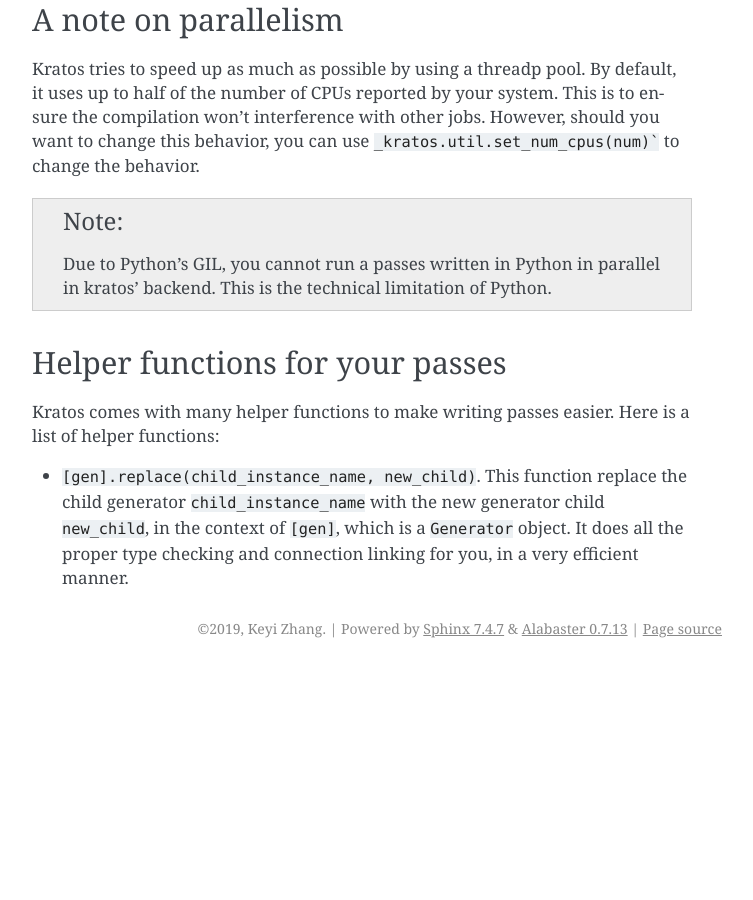
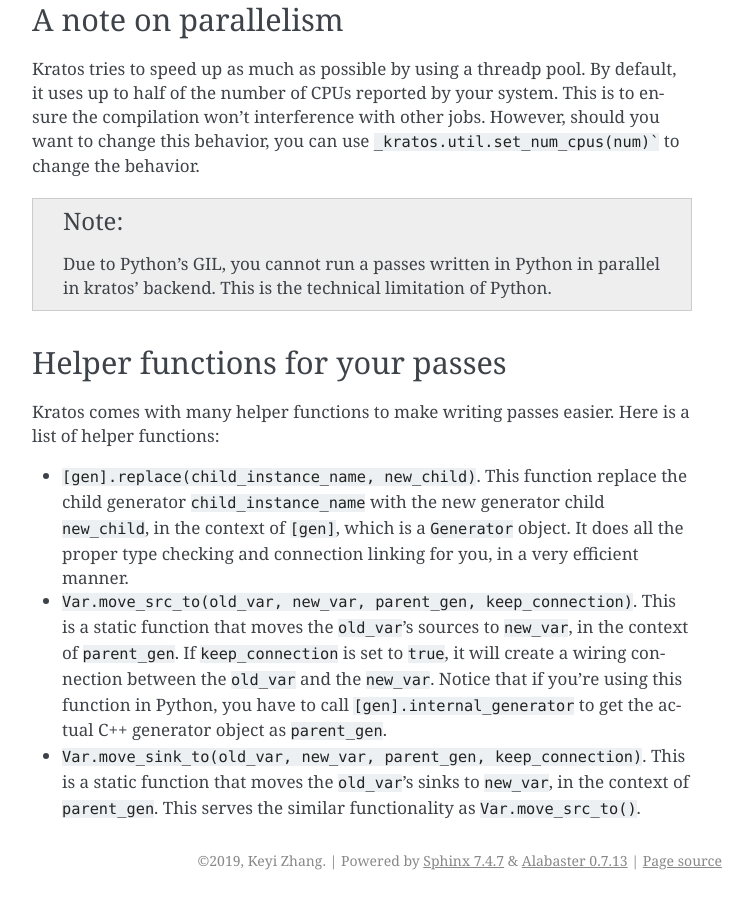
Before and after one commit to Kuree/kratos, a Sphinx documentation site: the page built from docs/advanced/passes.rst, in a window 1280 px wide and 900 px high, scrolled down 3425 px. Shown: the whole window, without its empty margins (388-1141 px from the left). Built offline with Sphinx 7.4.7, drawn with Linux system fonts in a browser that asks for light colours; before the commit the page ends 4093 px from its top, so only the background shows below that.

Commit message:
expose more C++ utility functions to Python

```diff
--- a/docs/advanced/passes.rst
+++ b/docs/advanced/passes.rst
@@ -190,3 +190,14 @@
   ``new_child``, in the context of ``[gen]``, which is a ``Generator`` object.
   It does all the proper type checking and connection linking for you, in a
   very efficient manner.
+- ``Var.move_src_to(old_var, new_var, parent_gen, keep_connection)``. This is
+  a static function that moves the ``old_var``'s sources to ``new_var``, in
+  the context of ``parent_gen``. If ``keep_connection`` is set to ``true``,
+  it will create a wiring connection between the ``old_var`` and the
+  ``new_var``. Notice that if you're using this function in Python, you have
+  to call ``[gen].internal_generator`` to get the actual C++ generator
+  object as ``parent_gen``.
+- ``Var.move_sink_to(old_var, new_var, parent_gen, keep_connection)``. This is
+  a static function that moves the ``old_var``'s sinks to ``new_var``, in
+  the context of ``parent_gen``. This serves the similar functionality as
+  ``Var.move_src_to()``.
```
Also changed, not shown: 1 other file.
